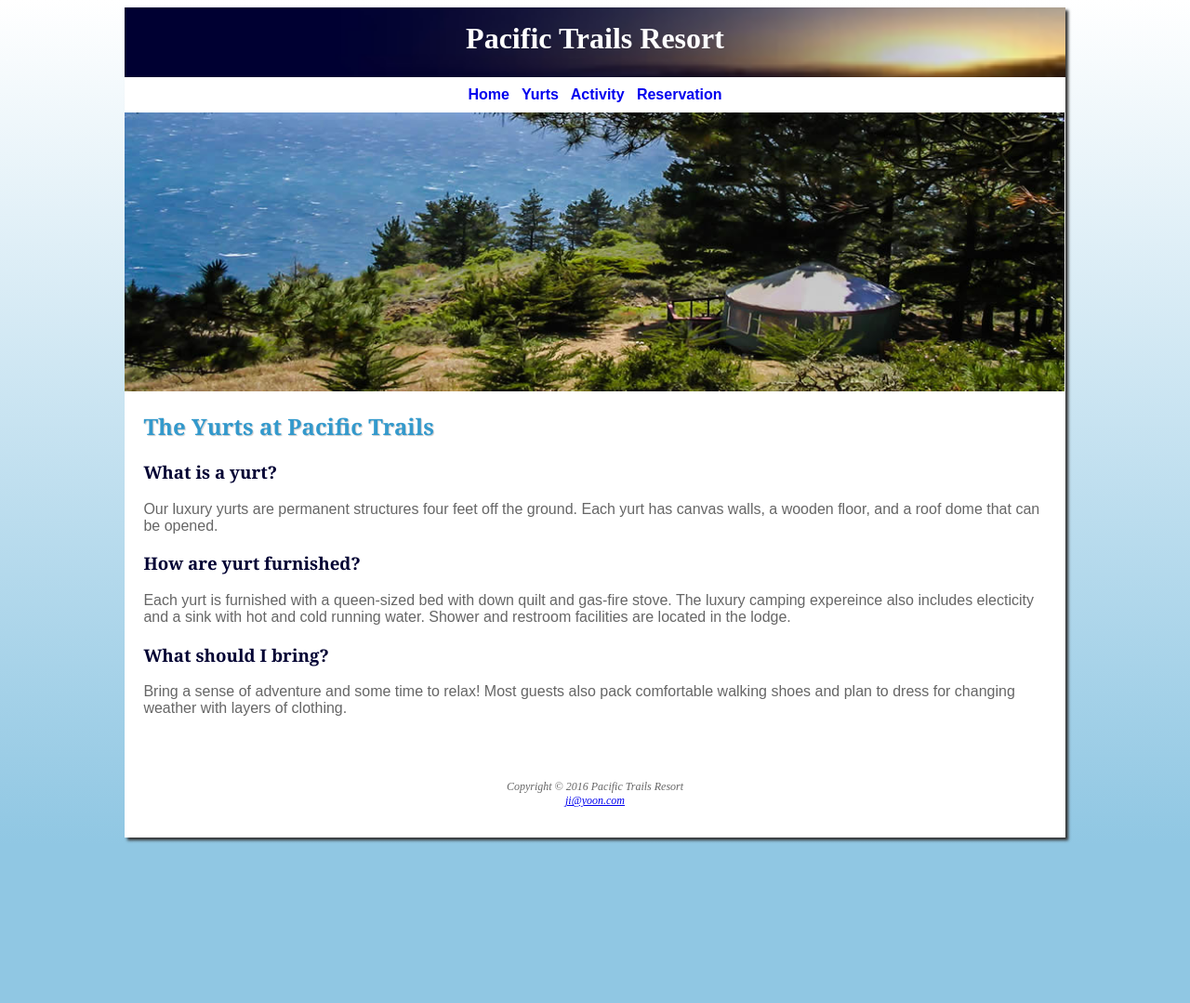
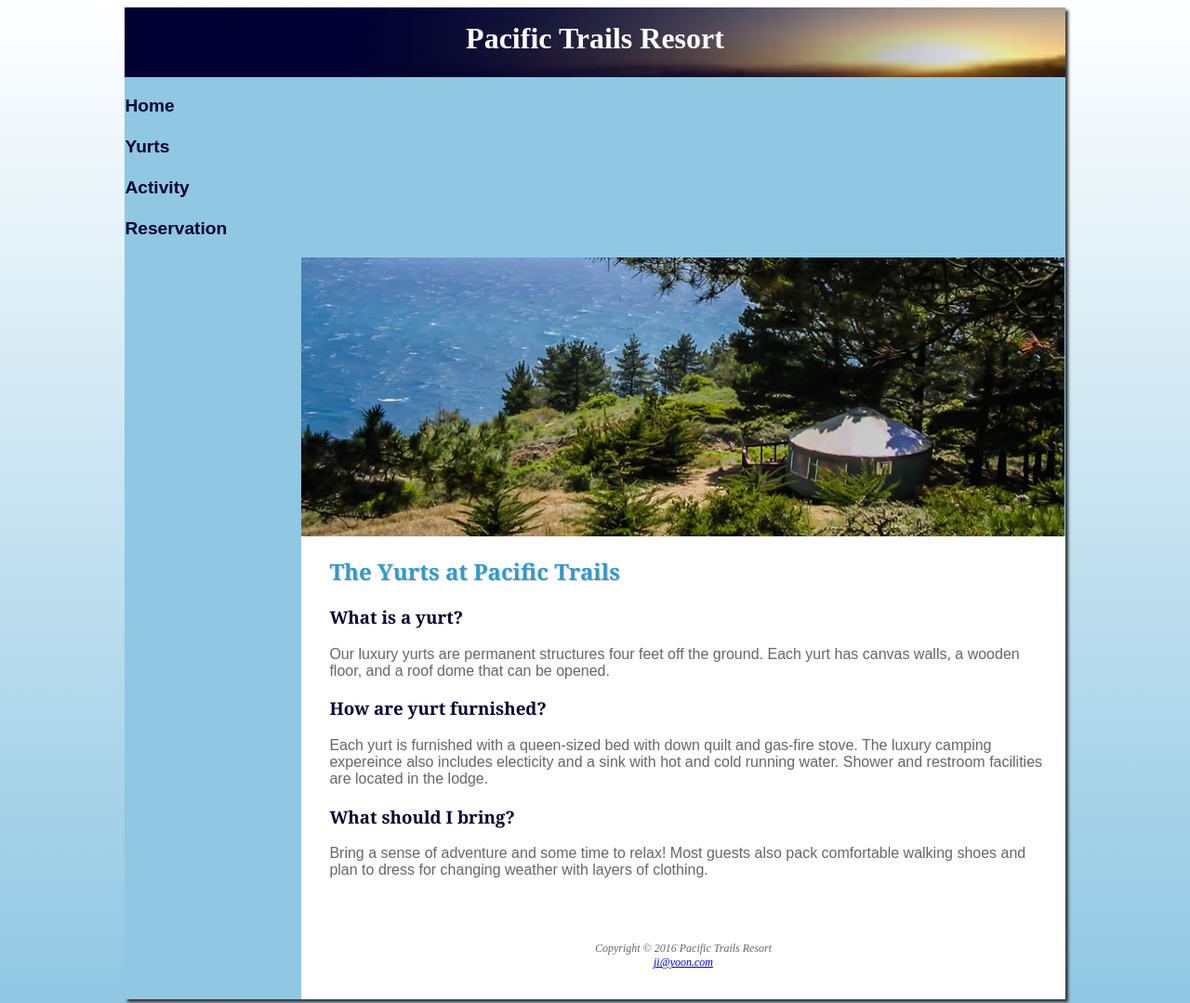
Before and after one commit to wv1317bq/cs-pacific-trails, a plain HTML site: page yurts.html in a window 1280 px wide. Shown: the top 1079 px of the page at 93% size. Before the commit the page ends 909 px from the top, so only its background shows below. Drawn offline with Linux system fonts and the light colour scheme.

Commit message:
error on main element

```diff
--- a/pacific.css
+++ b/pacific.css
@@ -2,7 +2,7 @@ body {
 
     color: #666666;
     font-family: "Arial","Helvetica Neue","Helvetica",sans-serif;
-    background-color: #90C7E3;
+    background-color: #4F6D93;
     background-image: linear-gradient(to bottom, #FFFFFF, #90C7E3);
     background-repeat:no-repeat;
 }
@@ -17,16 +17,37 @@ header {
     padding-top: 15px;
 }
 nav {
-    background-color: #FFFFFF;
-    padding: 10px;
+
+    padding: 20px 20px 20px 0px;
     font-weight: bold;
-    text-align: center;
+    width: 160px;
+    margin:0;
 }
 
+nav ul{
+    margin: 0;
+    padding-left: 0;
+    font-size: 1.2em;
+    list-style-type: none;
+}
 nav a{
     text-decoration: none;
+    padding-left:0;
+}
 
+nav a:link{
+    color:#000033;
 }
+
+nav a:visited{
+    color: #344873;
+}
+
+
+nav a:hover{
+    color: #FFFFFF;
+}
+
 h1 {
   margin-top: 0;
   font-family: Times New Roman,"Times New Roman",serif;
@@ -41,7 +62,7 @@ h3 {
     color: #000033;
     font-family: Cambria,Georgia,serif;
     }
-ul {
+main ul {
     list-style-image: url(images/marker.gif);
 }
 .resort {
@@ -52,11 +73,12 @@ ul {
     width: 80%;
     min-width: 960px;
     max-width: 2048px;
-    background-color: #FFFFFF;
+    background-color: #90C7E3;
     box-shadow:  3px 3px 3px #333333;
     margin: auto;
 }
 #homehero{
+    margin-left: 190px;
     height: 300px;
     background-image: url(images/coasthero.jpg);
     background-size: 100% 100%;
@@ -64,12 +86,14 @@ ul {
 }
 
 #yurthero{
+    margin-left: 190px;
     height: 300px;
     background-image: url(images/yurthero.jpg);
     background-size: 100% 100%;
     background-repeat: no-repeat;
 }
 #trailhero{
+    margin-left: 190px;
     height: 300px;
     background-image: url(images/trailhero.jpg);
     background-size: 100% 100%;
@@ -80,11 +104,14 @@ ul {
 
 main {
     padding-top: 1px;
-    padding-left: 20px;
+    padding-left: 30px;
     padding-bottom: 20px;
     padding-right: 20px;
     list-style-position: inside;
     display: block;
+    background-color: #FFFFFF;
+    margin-left: 190px;
+
 }
 #contact {
     font-size: 90%
@@ -94,5 +121,7 @@ footer {
     font-size: 75%;
     font-family: TimesNewRoman,"Times New Roman",Times,Baskerville,Georgia,serif;
     font-style: italic;
-    text-align: center
+    text-align: center;
+    margin-left: 190px;
+    background-color: #FFFFFF;
 }
--- a/yurts.html
+++ b/yurts.html
@@ -12,10 +12,13 @@
         <h1>Pacific Trails Resort</h1>
     </header>
 
-    <nav>   <a href="index.html">Home</a> &nbsp;
-            <a href="yurts.html">Yurts</a> &nbsp;
-            <a href="activities.html">Activity</a> &nbsp;
-            <a href="reservation.html">Reservation</a>
+    <nav>
+        <ul>
+            <li><a href="index.html">Home</a></li> &nbsp;
+            <li><a href="yurts.html">Yurts</a></li> &nbsp;
+            <li><a href="activities.html">Activity</a></li> &nbsp;
+            <li><a href="reservation.html">Reservation</a></li>
+        </ul>
     </nav>
 
     <div id="yurthero"></div>
```
Also changed, not shown: activities.html (+7 -4 lines), index.html (+6 -4 lines).
